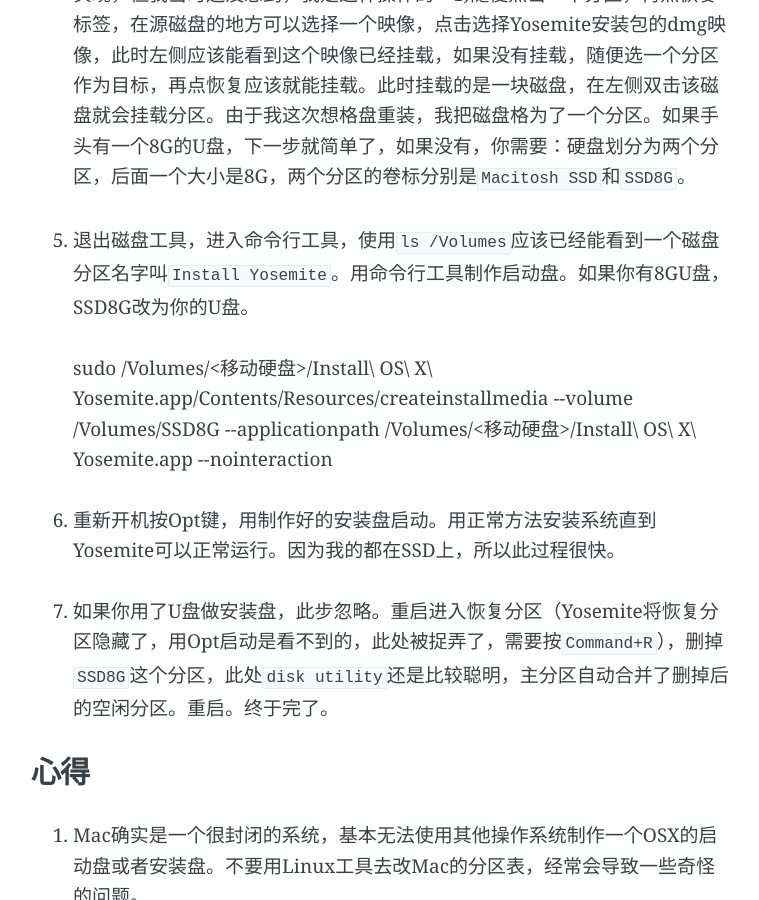
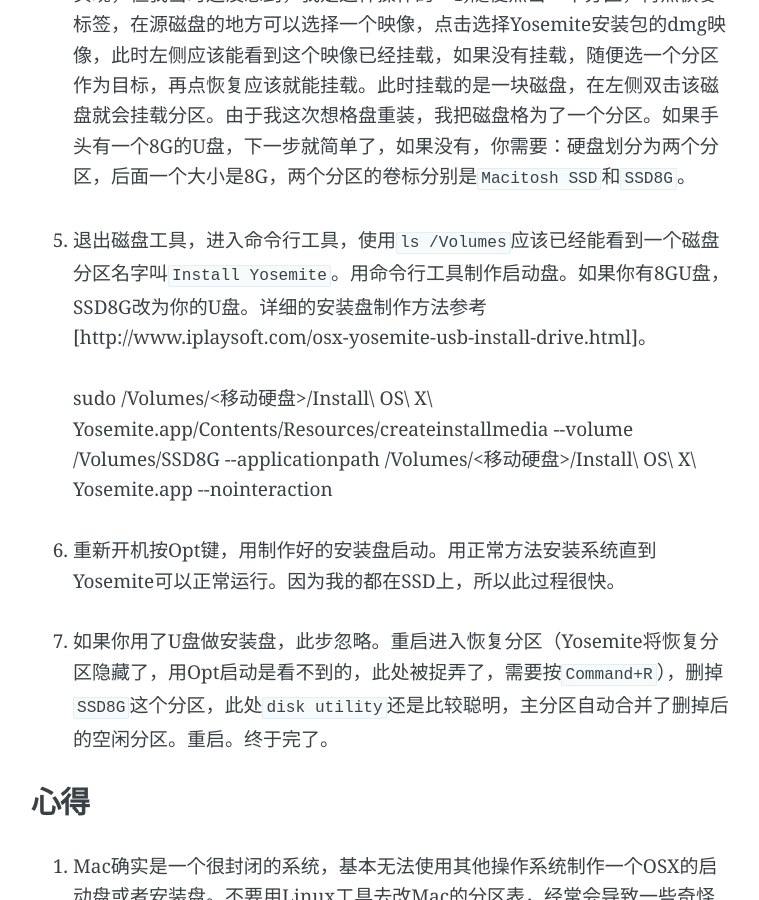
Before and after one commit to ayang/ayang.github.io, a Jekyll site: the page built from _posts/2014-10-29-fix yosemite system in extreme conditions.md, in a window 1280 px wide and 900 px high, scrolled down 975 px. Shown: the whole window, without its empty margins (257-1016 px from the left). Built offline with Jekyll 4.4.1, drawn with Linux system fonts in a browser that asks for light colours; Markdown is read by kramdown in place of the engine named in the settings.

Commit message:
updated article

```diff
--- a/_posts/2014-10-29-fix yosemite system in extreme conditions.md
+++ b/_posts/2014-10-29-fix yosemite system in extreme conditions.md
@@ -22,7 +22,7 @@
 
 4. 在Mbp进入磁盘工具，挂载Yosemite安装包。这一步应该也可以用命令行方式实现，但我当时还没想到，我是这样操作的：1)随便点击一个分区，再点恢复标签，在源磁盘的地方可以选择一个映像，点击选择Yosemite安装包的dmg映像，此时左侧应该能看到这个映像已经挂载，如果没有挂载，随便选一个分区作为目标，再点恢复应该就能挂载。此时挂载的是一块磁盘，在左侧双击该磁盘就会挂载分区。由于我这次想格盘重装，我把磁盘格为了一个分区。如果手头有一个8G的U盘，下一步就简单了，如果没有，你需要：硬盘划分为两个分区，后面一个大小是8G，两个分区的卷标分别是`Macitosh SSD`和`SSD8G`。
 
-5. 退出磁盘工具，进入命令行工具，使用`ls /Volumes`应该已经能看到一个磁盘分区名字叫`Install Yosemite`。用命令行工具制作启动盘。如果你有8GU盘，SSD8G改为你的U盘。
+5. 退出磁盘工具，进入命令行工具，使用`ls /Volumes`应该已经能看到一个磁盘分区名字叫`Install Yosemite`。用命令行工具制作启动盘。如果你有8GU盘，SSD8G改为你的U盘。详细的安装盘制作方法参考[http://www.iplaysoft.com/osx-yosemite-usb-install-drive.html]。
 
 	sudo /Volumes/<移动硬盘>/Install\ OS\ X\ Yosemite.app/Contents/Resources/createinstallmedia --volume /Volumes/SSD8G --applicationpath /Volumes/<移动硬盘>/Install\ OS\ X\ Yosemite.app --nointeraction
 
```
